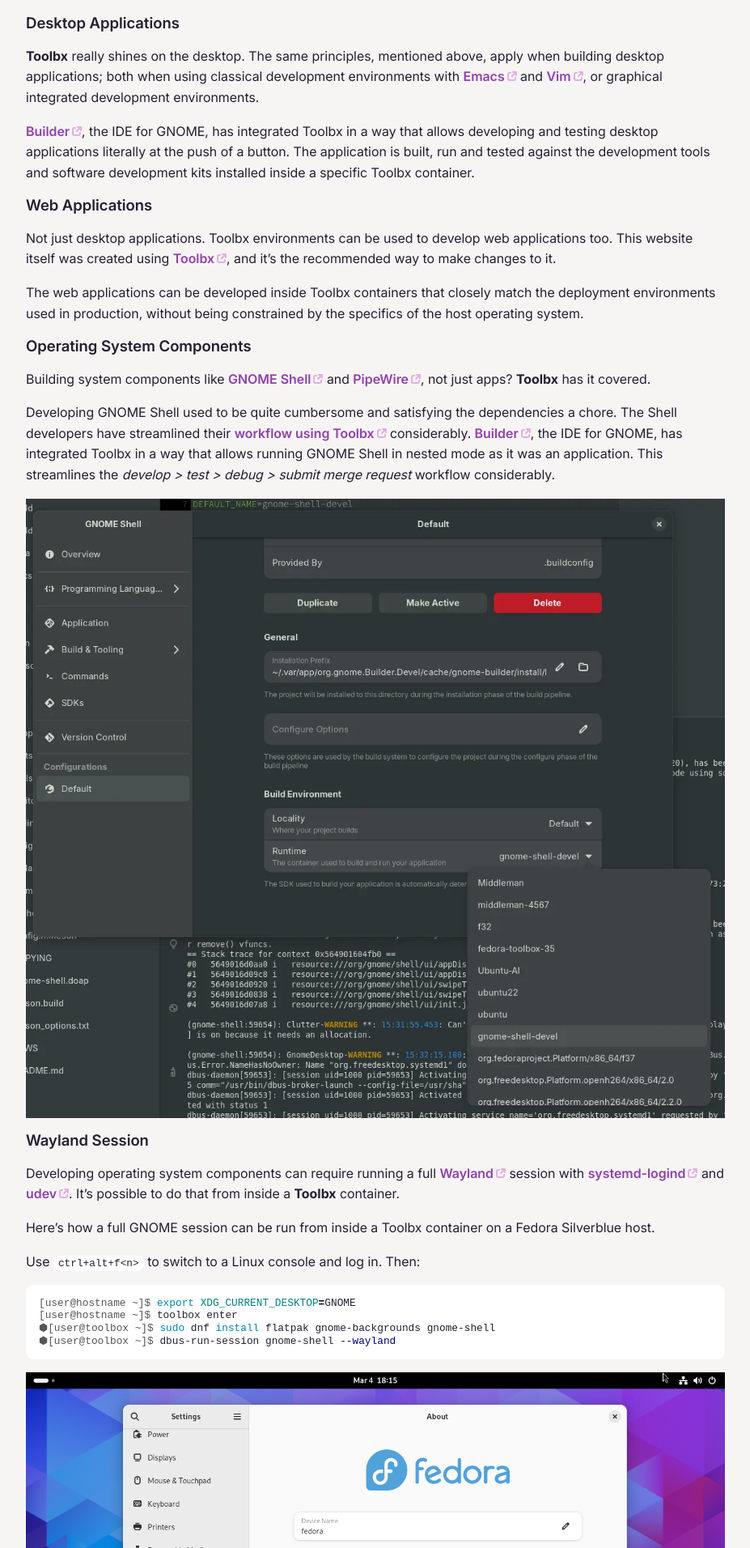
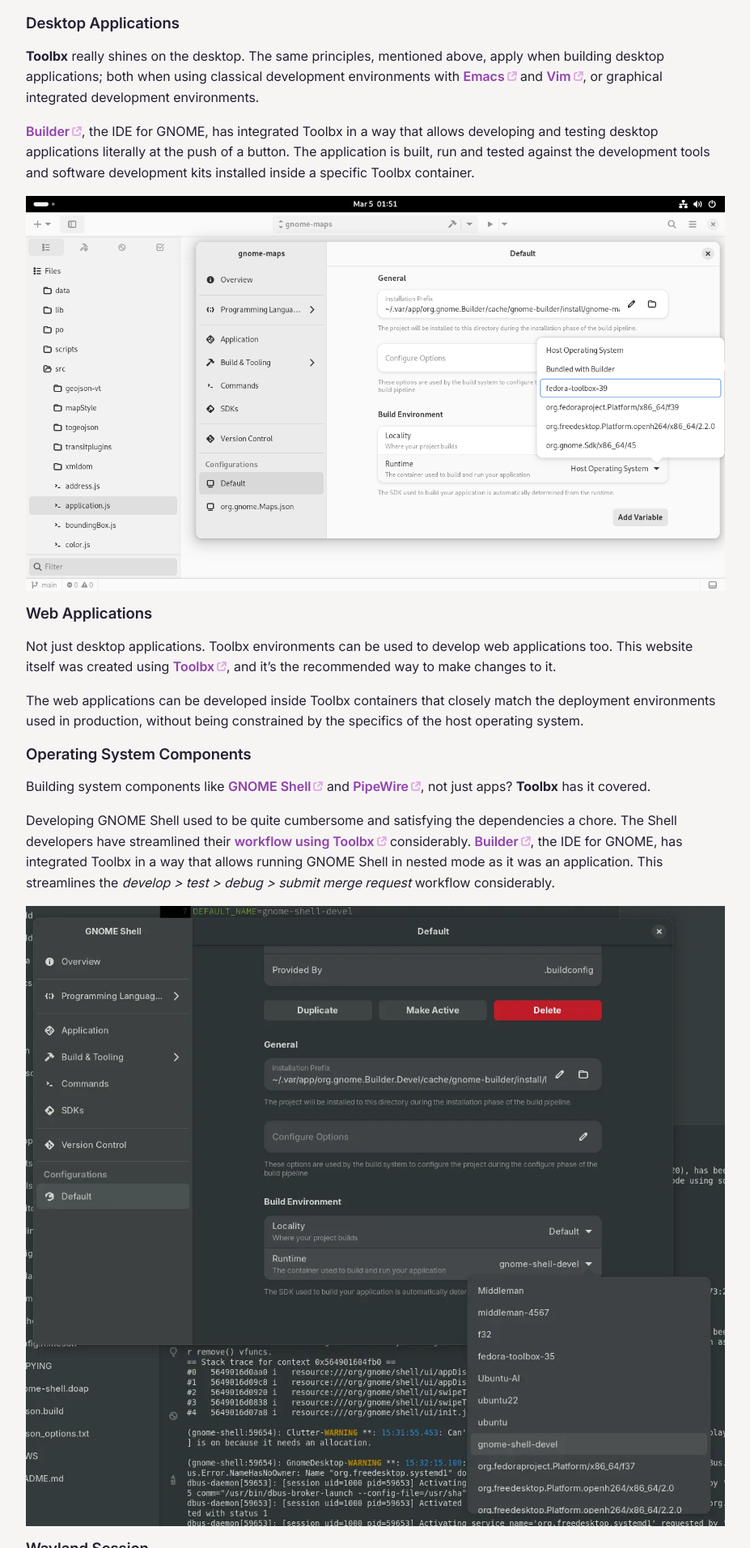
Before and after one commit to containers/containertoolbx.org, a Jekyll site: the page built from use.md, in a window 1280 px wide. Shown: the part 1329-3241 px from the top of the page at 81% size, without its empty margins (176-1103 px from the left). Built offline with Jekyll 4.4.1, drawn with Linux system fonts in a browser that asks for light colours.

Commit message:
Add screenshot of GNOME Builder with a desktop application

```diff
--- a/use.md
+++ b/use.md
@@ -36,6 +36,8 @@
 **Toolbx** really shines on the desktop. The same principles, mentioned above, apply when building desktop applications; both when using classical development environments with [Emacs](https://www.gnu.org/software/emacs/) and [Vim](https://www.vim.org/), or graphical integrated development environments.
 
 [Builder](https://flathub.org/apps/org.gnome.Builder), the IDE for GNOME, has integrated Toolbx in a way that allows developing and testing desktop applications literally at the push of a button. The application is built, run and tested against the development tools and software development kits installed inside a specific Toolbx container.
+
+![GNOME Builder building GNOME Maps against a Toolbx container](../assets/builder-desktop-app.png){: .full}
 
 
 ### Web Applications
```
Also changed, not shown: assets/builder-desktop-app.png (added).
